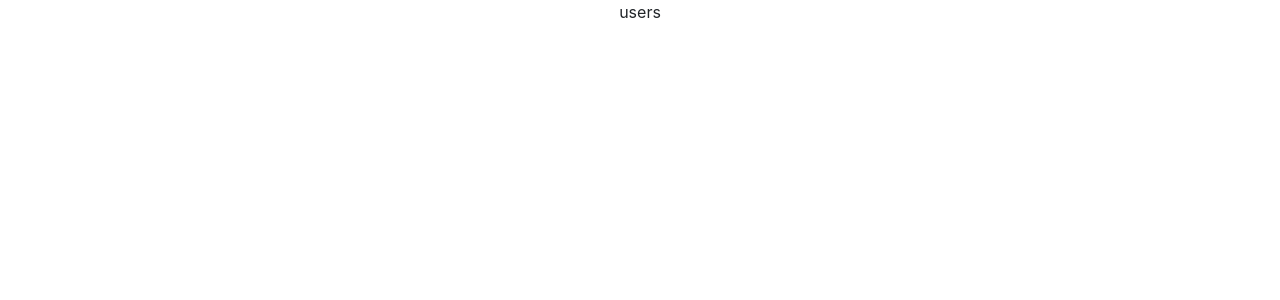
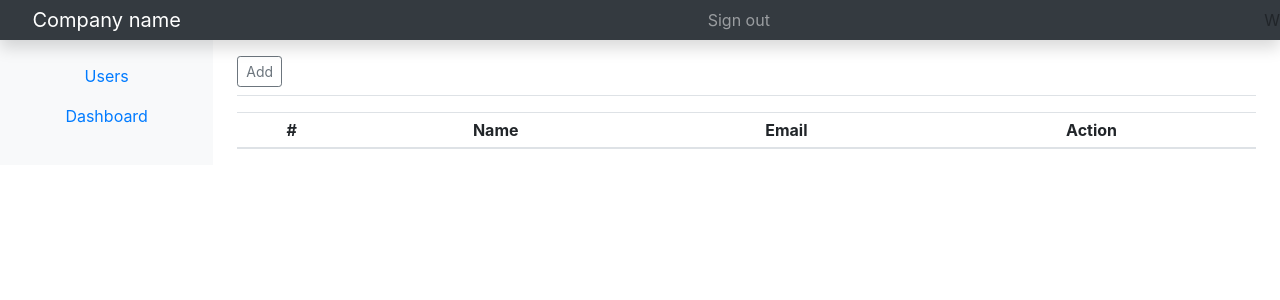
Before and after one commit to taiga-programming/typescript-app, a React (Create React App) app: page /users in a window 1280 px wide. Shown: the top 300 px of the page. Built offline with nearby package versions, Linux system fonts and the light colour scheme.

Commit message:
add classes content and change components

```diff
--- a/src/App.tsx
+++ b/src/App.tsx
@@ -12,6 +12,7 @@ function App() {
       <BrowserRouter>
         <Route path={'/'} exact component={Dashboard} />
         <Route path={'/users'} component={Users} />
+        <Route path={'/dashboard'} component={Dashboard} />
         <Route path={'/login'} component={Login} />
         <Route path={'/register'} component={Register} />
       </BrowserRouter>
--- a/src/secure/Users.tsx
+++ b/src/secure/Users.tsx
@@ -1,7 +1,42 @@
-import React from 'react';
+import React, { Component } from 'react';
+import { Link } from 'react-router-dom';
+import Wrapper from './Wrapper';
 
-const Users = () => {
-  return <div>users</div>;
-};
+class Users extends Component {
+  render() {
+    let addButton = null;
+
+    addButton = (
+      <div className="d-flex justify-content-between flex-wrap flex-md-nowrap align-items-center pt-3 pb-2 mb-3 border-bottom">
+        <div className="btn-toolbar mb-2 mb-md-0">
+          <Link
+            to={'/users/create'}
+            className="btn btn-sm btn-outline-secondary"
+          >
+            Add
+          </Link>
+        </div>
+      </div>
+    );
+    return (
+      <Wrapper>
+        {addButton}
+        <div className="table-responsive">
+          <table className="table table-striped table-sm">
+            <thead>
+              <tr>
+                <th>#</th>
+                <th>Name</th>
+                <th>Email</th>
+                <th>Action</th>
+              </tr>
+            </thead>
+            <tbody></tbody>
+          </table>
+        </div>
+      </Wrapper>
+    );
+  }
+}
 
 export default Users;
--- a/src/secure/components/Menu.tsx
+++ b/src/secure/components/Menu.tsx
@@ -1,5 +1,5 @@
 import React from 'react';
-
+import { NavLink } from 'react-router-dom';
 const Menu = () => {
   return (
     <nav
@@ -9,10 +9,12 @@ const Menu = () => {
       <div className="sidebar-sticky pt-3">
         <ul className="nav flex-column">
           <li className="nav-item">
-            <a className="nav-link active">
-              <span data-feather="home"></span>
+            <NavLink to={'/users'} className="nav-link">
+              Users
+            </NavLink>
+            <NavLink to={'/dashboard'} className="nav-link">
               Dashboard
-            </a>
+            </NavLink>
           </li>
         </ul>
       </div>
```
Also changed, not shown: src/classes/order_item.ts (added, +13 -0 lines), src/classes/permission.ts (added, +9 -0 lines), src/classes/role.ts (added, +13 -0 lines), src/classes/user.ts (added, +26 -0 lines), 1 other file (tests, documents, lock files or other folders).
